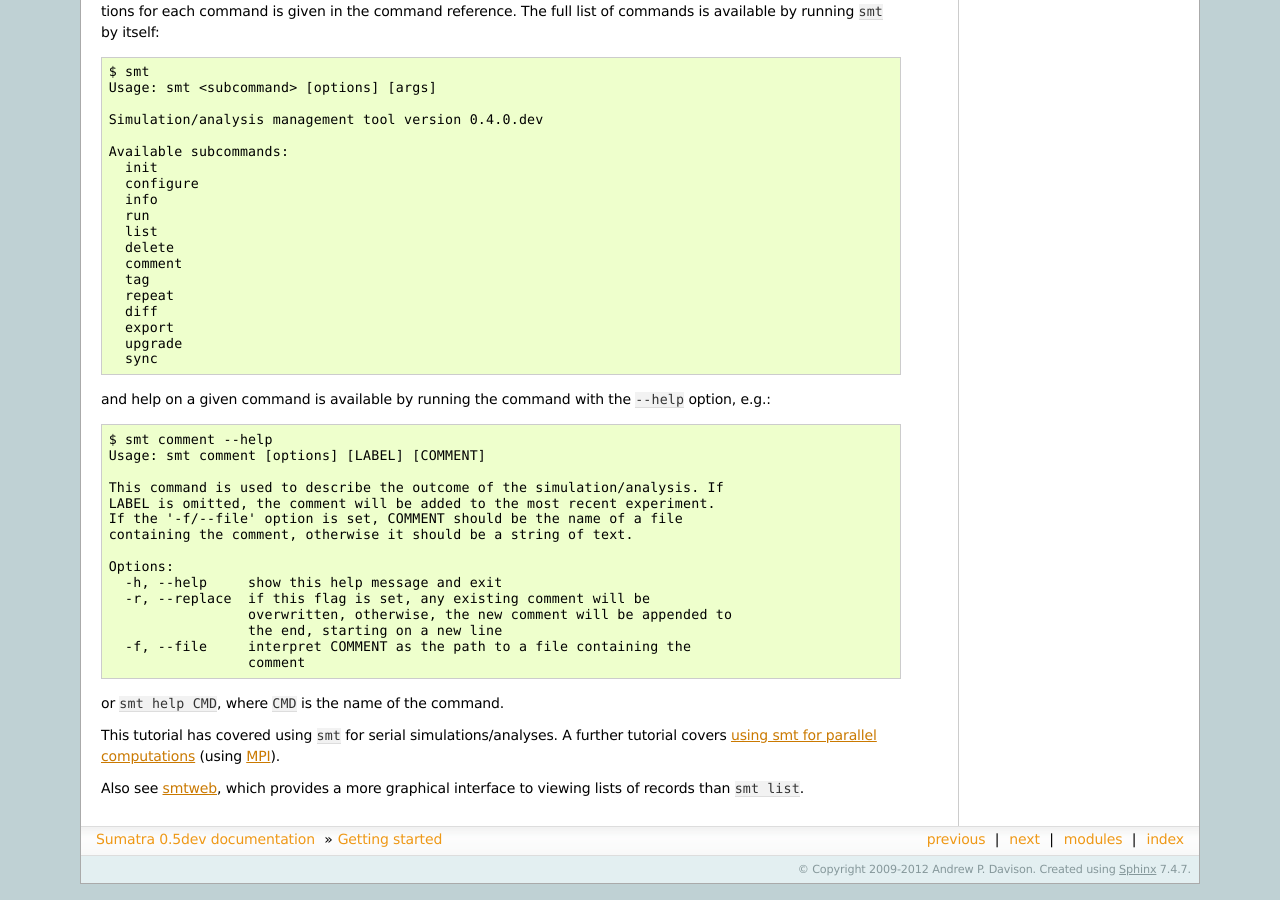
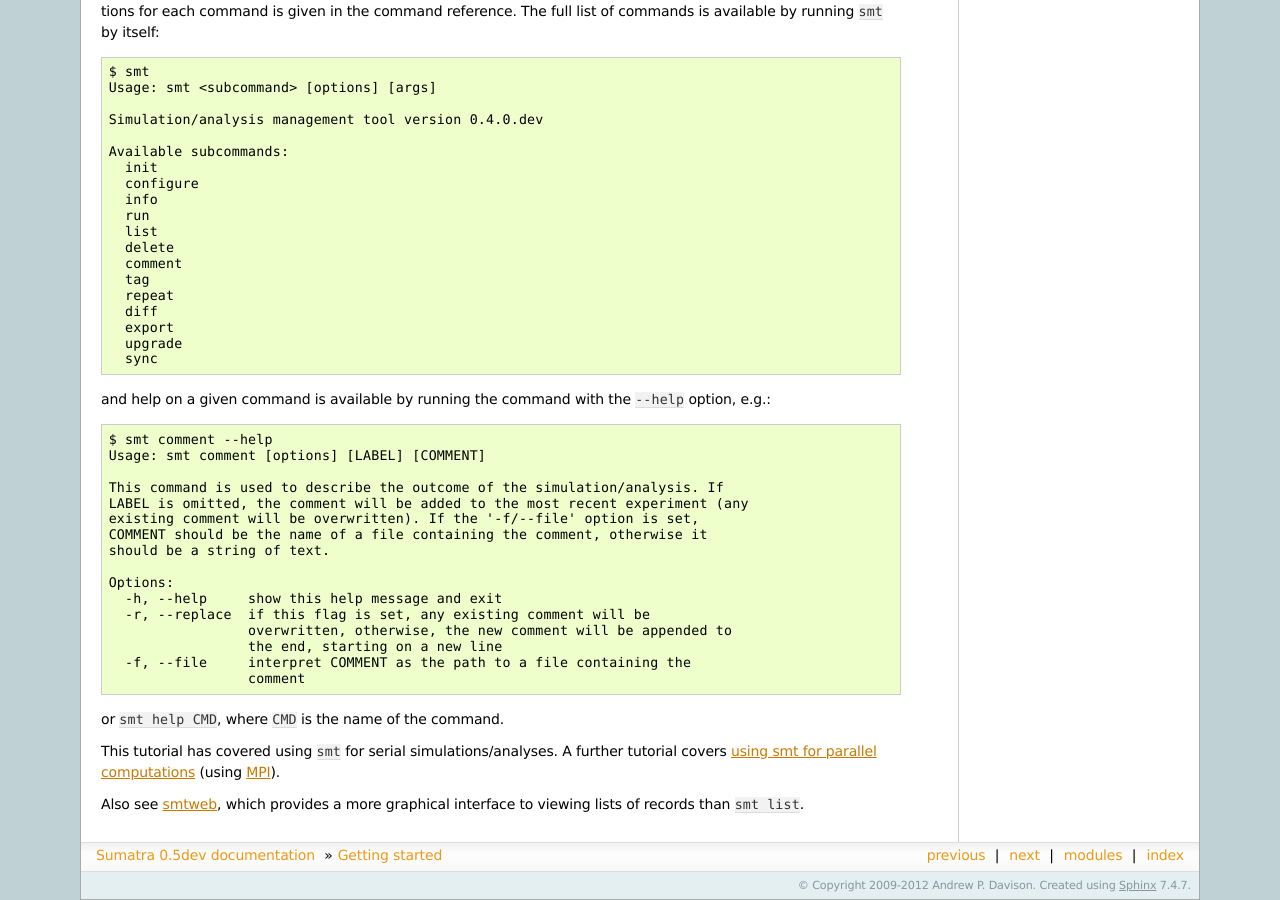
Before and after one commit to open-research/sumatra, a Sphinx documentation site: the page built from doc/getting_started.txt, in a window 1280 px wide and 900 px high, scrolled down 2673 px. Built offline with Sphinx 7.4.7, drawn with Linux system fonts in a browser that asks for light colours; pages that are not in the unit, such as notebooks, are missing from menus.

```diff
--- a/doc/getting_started.txt
+++ b/doc/getting_started.txt
@@ -184,9 +184,10 @@ option, e.g.::
     Usage: smt comment [options] [LABEL] [COMMENT]
 
     This command is used to describe the outcome of the simulation/analysis. If
-    LABEL is omitted, the comment will be added to the most recent experiment.
-    If the '-f/--file' option is set, COMMENT should be the name of a file
-    containing the comment, otherwise it should be a string of text.
+    LABEL is omitted, the comment will be added to the most recent experiment (any
+    existing comment will be overwritten). If the '-f/--file' option is set,
+    COMMENT should be the name of a file containing the comment, otherwise it
+    should be a string of text.
 
     Options:
       -h, --help     show this help message and exit
```
